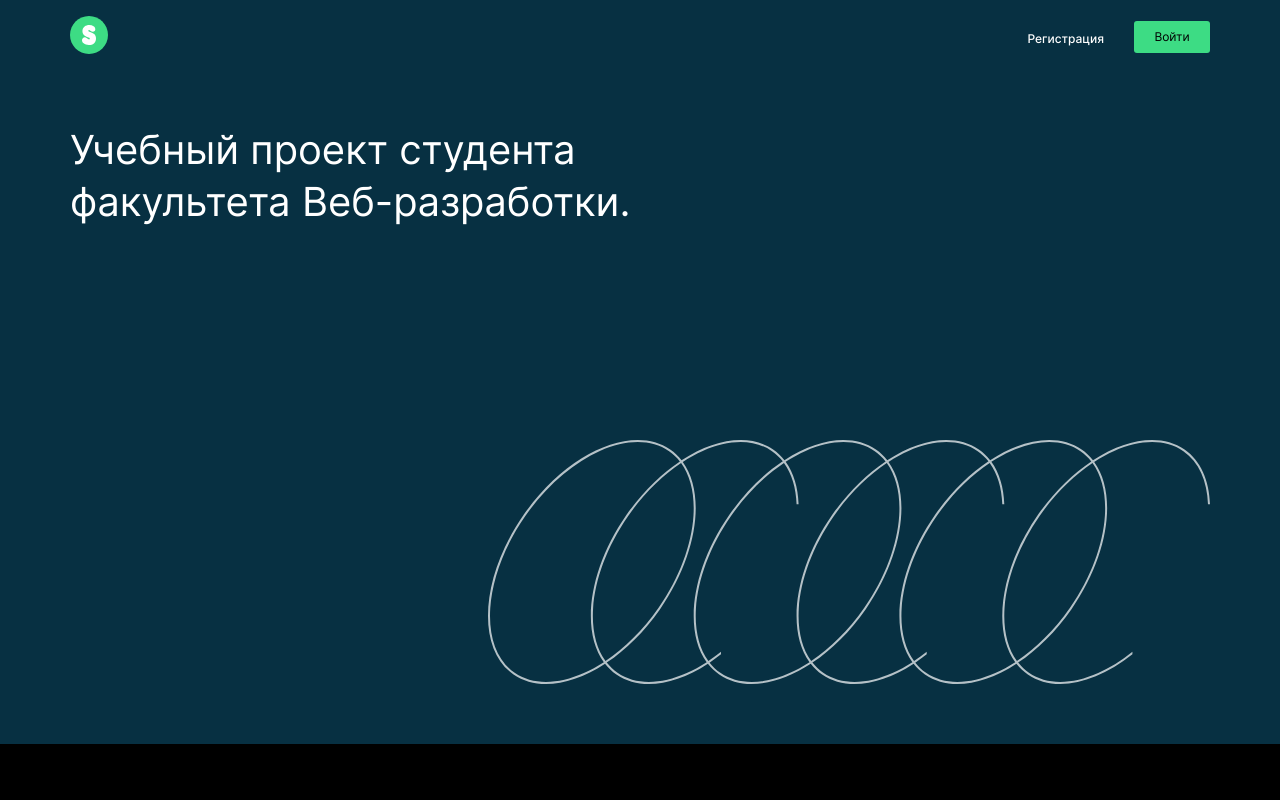
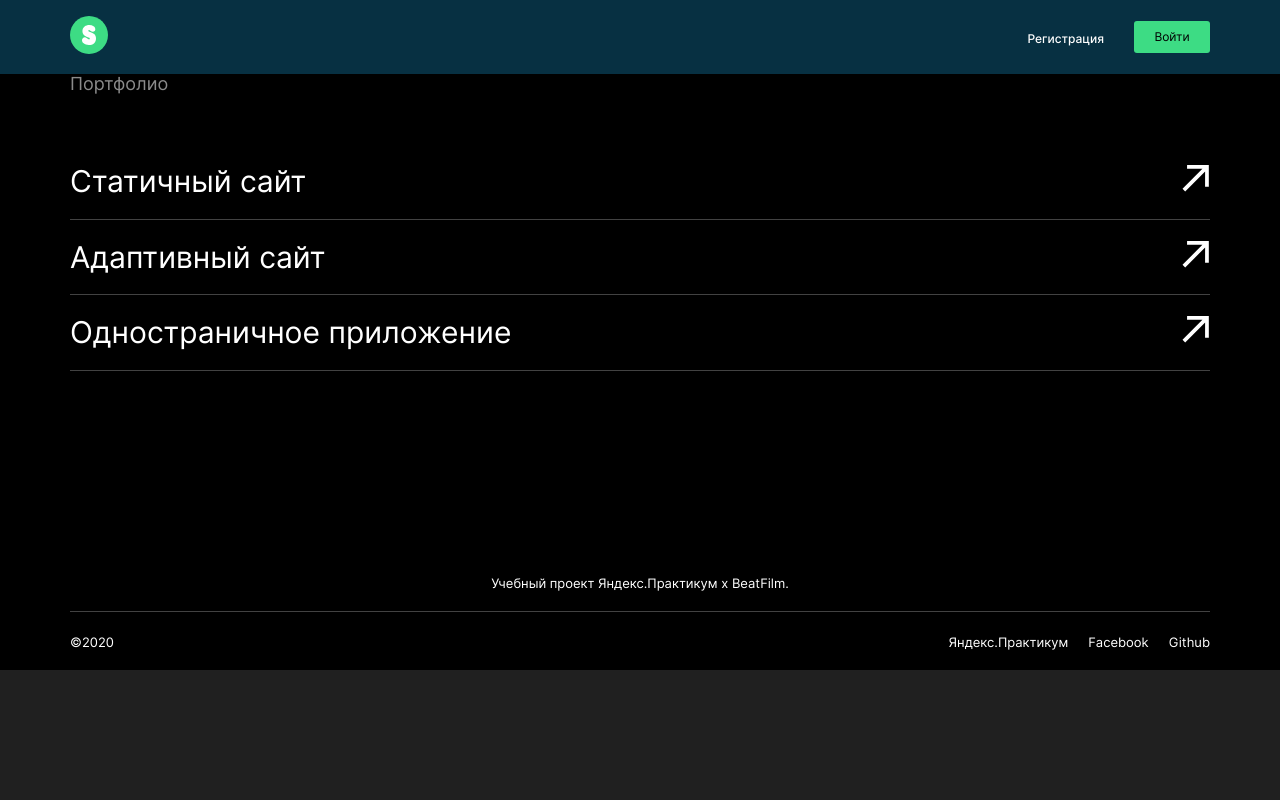
Before and after one commit to romanlesnoy/movies-explorer-frontend, a React (Create React App) app: page / in a window 1280 px wide. Shown: the top 800 px of the page. Built offline with nearby package versions, Linux system fonts and the light colour scheme.

Commit message:
Create a Footer component

```diff
--- a/src/components/App/App.js
+++ b/src/components/App/App.js
@@ -1,20 +1,22 @@
 import React from "react";
 import Header from "../Header/Header";
-import Promo from "../Promo/Promo";
-import AboutProject from "../AboutProject/AboutProject";
-import Techs from "../Techs/Techs";
-import AboutMe from "../AboutMe/AboutMe";
+// import Promo from "../Promo/Promo";
+// import AboutProject from "../AboutProject/AboutProject";
+// import Techs from "../Techs/Techs";
+// import AboutMe from "../AboutMe/AboutMe";
 import Portfolio from "../Portfolio/Portfolio";
+import Footer from "../Footer/Footer";
 
 function App() {
     return (
     <>
         <Header/>
-        <Promo/>
+        {/* <Promo/>
         <AboutProject/>
         <Techs/>
-        <AboutMe/>
+        <AboutMe/> */}
         <Portfolio/>
+        <Footer/>
     </>
     )
 }
--- /dev/null
+++ b/src/components/Footer/Footer.css
@@ -0,0 +1,101 @@
+.footer {
+    max-width: calc(100% - 140px);
+    padding: 59px 70px 20px;
+
+    display: flex;
+    flex-direction: column;
+    justify-content: space-between;
+    align-items: center;
+
+    background-color: #000;
+}
+
+.footer__title {
+    width: 100%;
+    margin: 0;
+    padding: 20px 0 20px;
+
+    border-bottom: 1px solid #424242;
+
+    font-family: Inter;
+    font-style: normal;
+    font-weight: normal;
+    font-size: 13px;
+    line-height: 16px;
+
+    text-align: center;
+}
+
+.footer__content {
+    width: 100%;
+    padding-top: 20px;
+
+    display: flex;
+    justify-content: space-between;
+    align-items: baseline;
+}
+
+.footer__copyright {
+    margin: 0;
+
+    font-family: Inter;
+    font-style: normal;
+    font-weight: normal;
+    font-size: 13px;
+    line-height: 16px;
+}
+
+.footer__links-list {
+    list-style-type: none;
+    padding: 0;
+    margin: 0;
+
+    display: flex;
+    align-items: center;
+    column-gap: 20px;
+}
+
+.footer__link {
+    text-decoration: none;
+    color: inherit;
+
+    font-family: Inter;
+    font-style: normal;
+    font-weight: normal;
+    font-size: 13px;
+    line-height: 16px;
+}
+
+.footer__link:hover {
+    opacity: .8;
+}
+
+
+@media screen and (max-width: 768px) {
+    .footer {
+        max-width: calc(100% - 100px);
+        padding: 59px 50px 20px;
+    }
+}
+
+@media screen and (max-width: 550px) {
+    .footer {
+        max-width: calc(100% - 20px);
+        padding: 59px 10px 20px;
+    }
+    .footer__title, .footer__link {
+        font-size: 12px;
+        line-height: 15px;
+    }
+    .footer__content {
+        flex-direction: column-reverse;
+        align-items: center;
+    }
+
+    .footer__links-list {
+        padding: 30px 0;
+
+        flex-direction: column;
+        row-gap: 12px;
+    }
+}
--- /dev/null
+++ b/src/components/Footer/Footer.js
@@ -0,0 +1,34 @@
+import React from "react";
+import "./Footer.css";
+
+function Footer() {
+    return (
+        <footer className="footer">
+            <h3 className="footer__title">
+                Учебный проект Яндекс.Практикум х BeatFilm.
+            </h3>
+            <div className="footer__content">
+                <p className="footer__copyright">&#169;2020</p>
+                <ul className="footer__links-list">
+                    <li className="footer_list-item">
+                        <a className="footer__link" href="#">
+                            Яндекс.Практикум
+                        </a>
+                    </li>
+                    <li className="footer_list-item">
+                        <a className="footer__link" href="#">
+                            Facebook
+                        </a>
+                    </li>
+                    <li className="footer_list-item">
+                        <a className="footer__link" href="#">
+                            Github
+                        </a>
+                    </li>
+                </ul>
+            </div>
+        </footer>
+    );
+}
+
+export default Footer;
```
